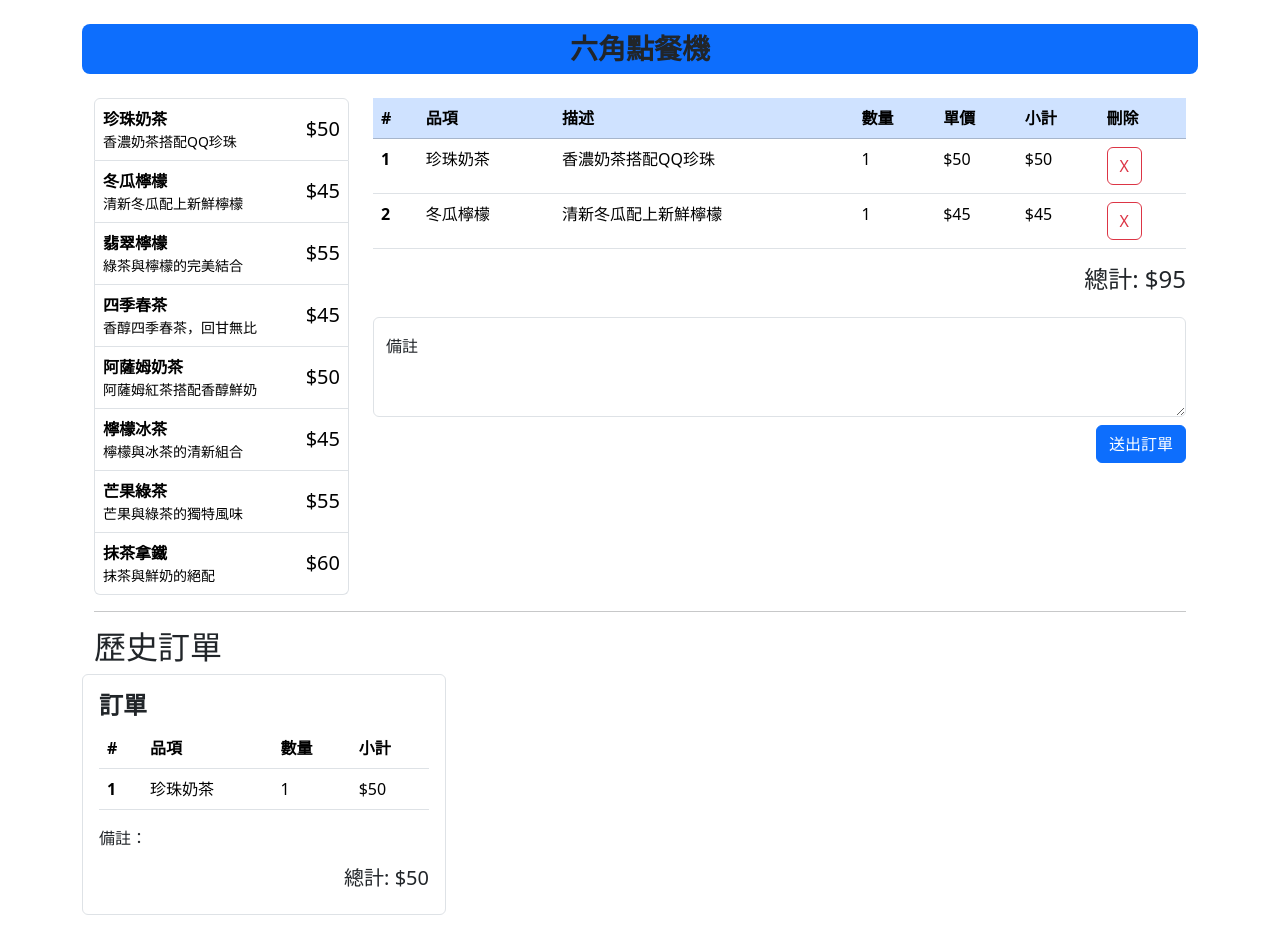
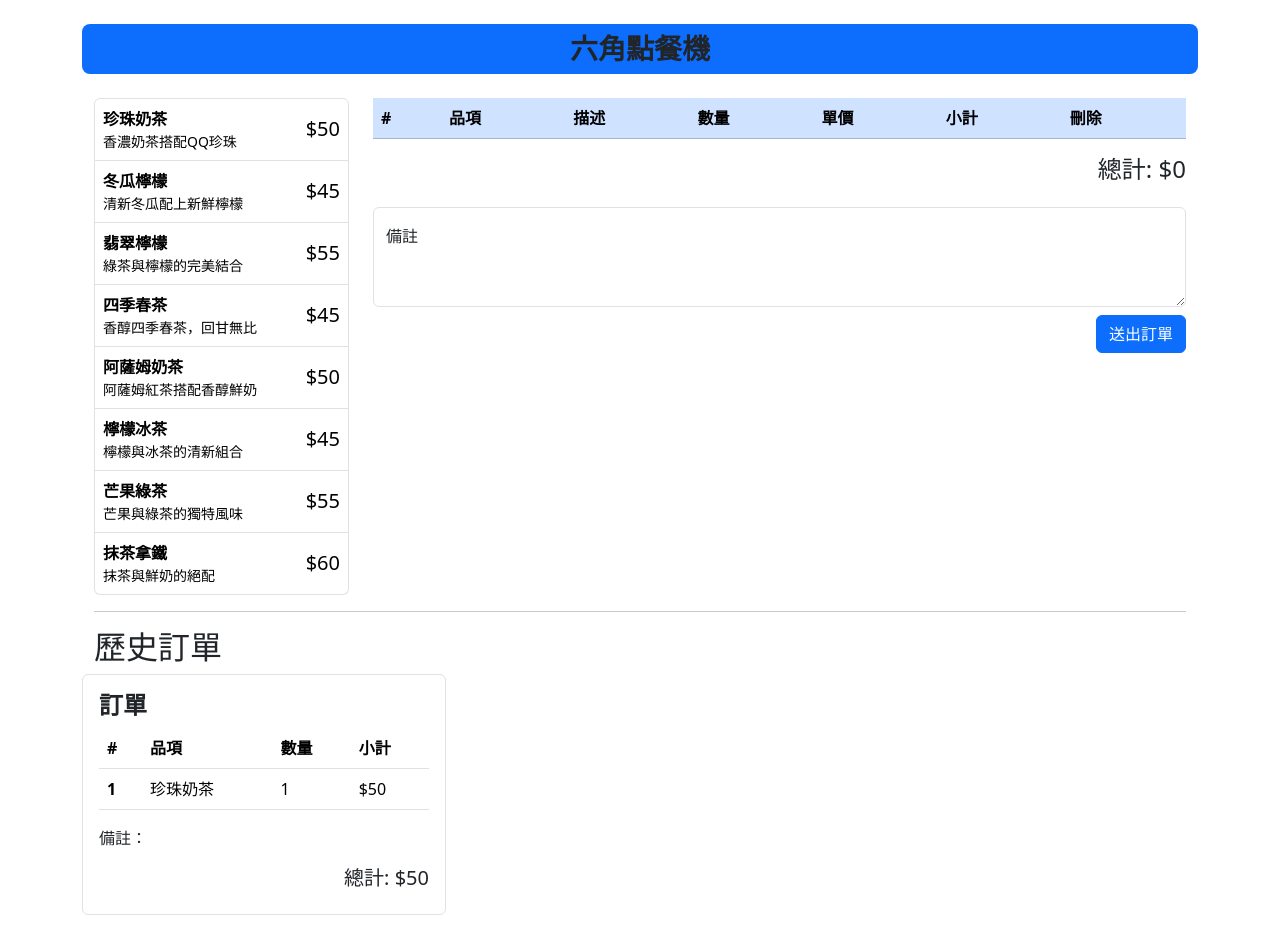
Before and after one commit to penspulse326/vue-camp-week-3, a Vue app: page / in a window 1280 px wide. Built offline with nearby package versions, Linux system fonts and the light colour scheme; the HTML template or start-up script is replaced by a standard one.

Commit message:
feat: add item to cart logic

```diff
--- a/src/App.vue
+++ b/src/App.vue
@@ -2,6 +2,26 @@
 import DrinkMenu from './components/DrinkMenu.vue';
 import CartList from './components/CartList.vue';
 import OrderList from './components/OrderList.vue';
+import { ref, watch } from 'vue';
+import type { ICartItem } from './types';
+
+const cartData = ref<ICartItem[]>([]);
+
+const addItem = (item: ICartItem) => {
+  const id = item.id;
+
+  if (cartData.value.some((item) => item.id === id)) {
+    alert('已加入購物車');
+    return;
+  }
+
+  const newItem = { ...item, quantity: 1 };
+  cartData.value.push(newItem);
+};
+
+watch(cartData, () => {
+  console.log(cartData.value);
+});
 </script>
 
 <template>
@@ -11,8 +31,8 @@ import OrderList from './components/OrderList.vue';
     </header>
     <div class="container mt-4">
       <div class="row">
-        <DrinkMenu />
-        <CartList />
+        <DrinkMenu :cartData="cartData" @add-item="addItem" />
+        <CartList :cartData="cartData" />
       </div>
       <hr />
       <div class="row">
--- a/src/components/CartList.vue
+++ b/src/components/CartList.vue
@@ -1,23 +1,23 @@
 <script setup lang="ts">
+import { computed, ref } from 'vue';
+
 import type { ICartItem } from '@/types';
-import { ref } from 'vue';
 
-const cartItems = ref<ICartItem[]>([
-  {
-    id: 1,
-    name: '珍珠奶茶',
-    description: '香濃奶茶搭配QQ珍珠',
-    price: 50,
-    quantity: 1
-  },
-  {
-    id: 2,
-    name: '冬瓜檸檬',
-    description: '清新冬瓜配上新鮮檸檬',
-    price: 45,
-    quantity: 1
-  }
-]);
+const { cartData } = defineProps<{
+  cartData: ICartItem[];
+}>();
+
+// 小計
+const computedCartData = computed(() => {
+  return cartData.map((item) => ({
+    ...item,
+    subTotal: item.price * item.quantity
+  }));
+});
+
+const totalPrice = computed(() => {
+  return computedCartData.value.reduce((total, item) => total + item.subTotal, 0);
+});
 </script>
 
 <template>
@@ -35,20 +35,18 @@ const cartItems = ref<ICartItem[]>([
         </tr>
       </thead>
       <tbody>
-        <tr v-for="(item, index) in cartItems" :key="item.id">
+        <tr v-for="(item, index) in computedCartData" :key="item.id">
           <th scope="row">{{ index + 1 }}</th>
           <td>{{ item.name }}</td>
           <td>{{ item.description }}</td>
           <td>{{ item.quantity }}</td>
           <td>${{ item.price }}</td>
-          <td>${{ item.price * item.quantity }}</td>
+          <td>${{ item.subTotal }}</td>
           <td><button type="button" class="btn btn-outline-danger">X</button></td>
         </tr>
       </tbody>
     </table>
-    <h4 class="text-end">
-      總計: ${{ cartItems.reduce((total, item) => total + item.price * item.quantity, 0) }}
-    </h4>
+    <h4 class="text-end">總計: ${{ totalPrice }}</h4>
     <div class="form-floating mt-4">
       <textarea
         class="form-control"
--- a/src/components/DrinkMenu.vue
+++ b/src/components/DrinkMenu.vue
@@ -1,6 +1,8 @@
 <script setup lang="ts">
-import type { IMenuItem } from '@/types';
 import { onMounted, ref } from 'vue';
+import type { ICartItem, IMenuItem } from '@/types';
+
+const emit = defineEmits(['add-item']);
 
 const menu = ref<IMenuItem[]>([]);
 
@@ -17,6 +19,7 @@ onMounted(async () => {
       <li v-for="item in menu" :key="item.id" class="menu-item list-group-item px-2">
         <button
           type="button"
+          @click="$emit('add-item', item)"
           class="btn-menu d-flex justify-content-between align-items-center p-0 w-100 border-0 bg-transparent"
         >
           <div class="text-start">
```
